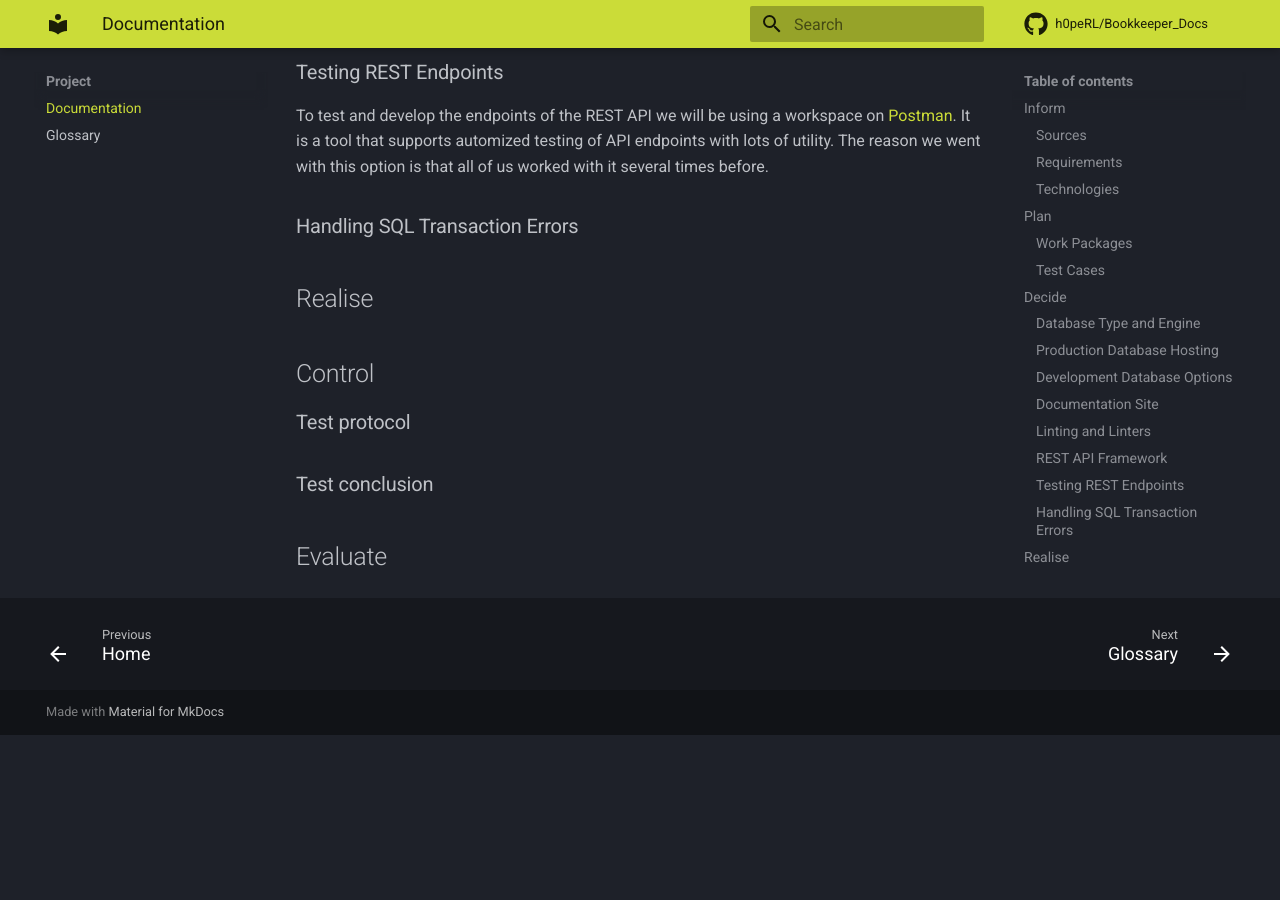
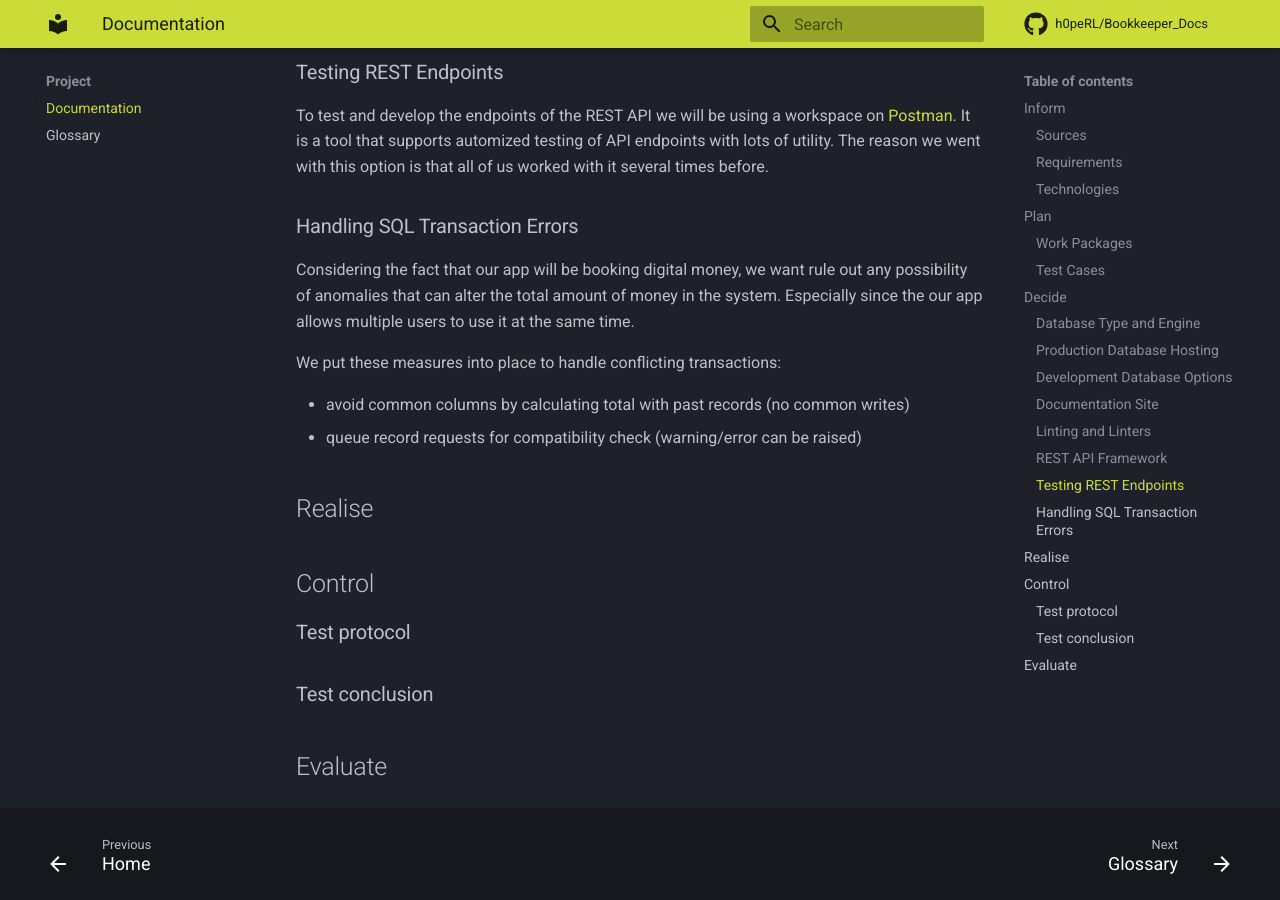
Before and after one commit to h0peRL/Bookkeeper_Docs, an MkDocs documentation site: the page built from docs/project/documentation.md, in a window 1280 px wide and 900 px high, scrolled down 4992 px. Built offline with MkDocs 1.6.1 and Material for MkDocs 9.7.7, drawn with Linux system fonts in a browser that asks for light colours; comment, search, counter and statistics services are not loaded; before the commit the page ends 5727 px from its top, so only the background shows below that.

Commit message:
decide on transaction conflict handling

```diff
--- a/docs/project/documentation.md
+++ b/docs/project/documentation.md
@@ -121,6 +121,13 @@ To test and develop the endpoints of the REST API we will be using a workspace o
 
 ### Handling SQL Transaction Errors
 
+Considering the fact that our app will be booking digital money, we want rule out any possibility of anomalies that can alter the total amount of money in the system. Especially since the our app allows multiple users to use it at the same time.
+
+We put these measures into place to handle conflicting transactions:
+
+- avoid common columns by calculating total with past records (no common writes)
+- queue record requests for compatibility check (warning/error can be raised)
+
 ## Realise
 
 ## Control
```
